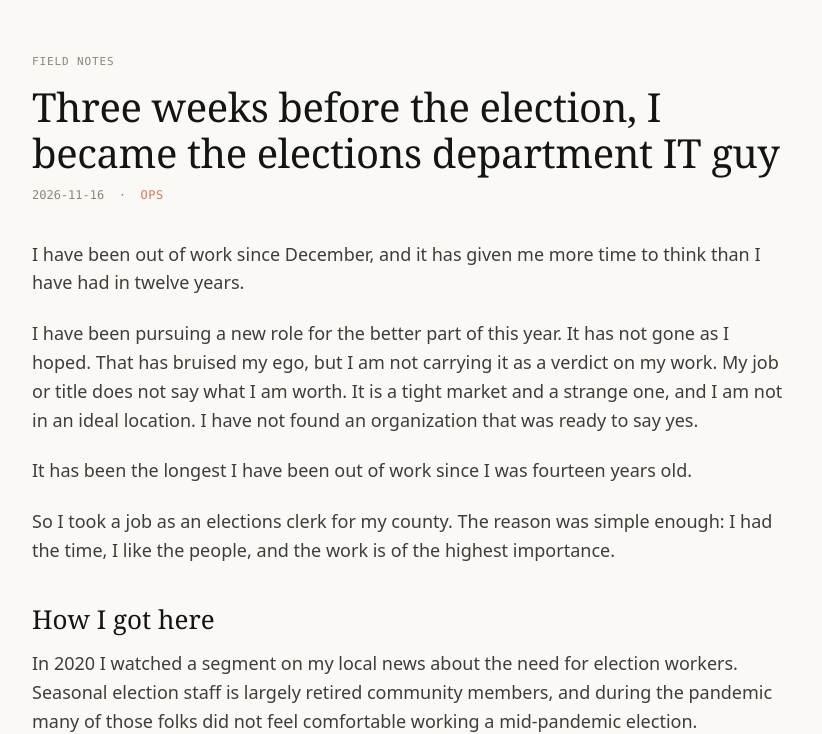
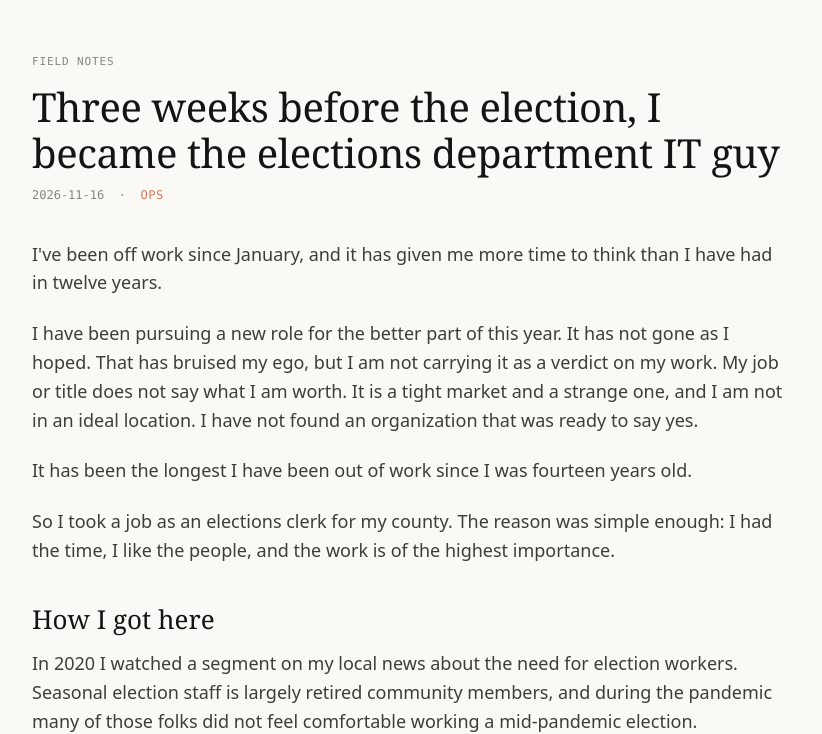
Before and after one commit to stonebert-png/bertstone.com, a plain HTML site: page dist/blog/election-work.html in a window 1280 px wide. Shown: the part 69-803 px from the top of the page, without its empty margins (228-1050 px from the left). Drawn offline with Linux system fonts and the light colour scheme.

Commit message:
Blog: first line now says off work since January

```diff
--- a/dist/blog/election-work.html
+++ b/dist/blog/election-work.html
@@ -80,7 +80,7 @@ footer a:hover { color: var(--clay); }
     <div class="byline">2026-11-16 &nbsp;·&nbsp; <span class="cat">Ops</span></div>
 
     <div class="body">
-      <p>I have been out of work since December, and it has given me more time to think than I have had in twelve years.</p>
+      <p>I've been off work since January, and it has given me more time to think than I have had in twelve years.</p>
       <p>I have been pursuing a new role for the better part of this year. It has not gone as I hoped. That has bruised my ego, but I am not carrying it as a verdict on my work. My job or title does not say what I am worth. It is a tight market and a strange one, and I am not in an ideal location. I have not found an organization that was ready to say yes.</p>
       <p>It has been the longest I have been out of work since I was fourteen years old.</p>
       <p>So I took a job as an elections clerk for my county. The reason was simple enough: I had the time, I like the people, and the work is of the highest importance.</p>
```
